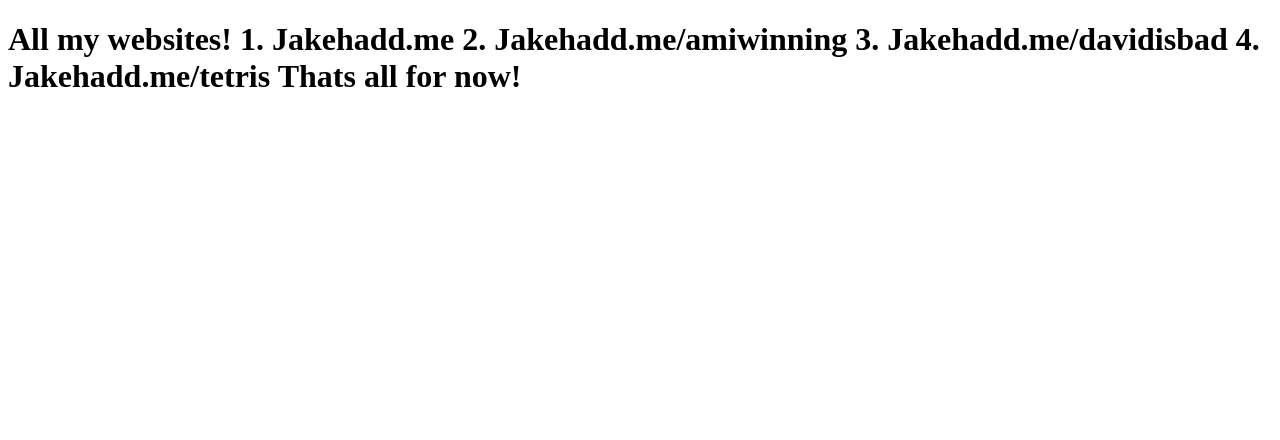
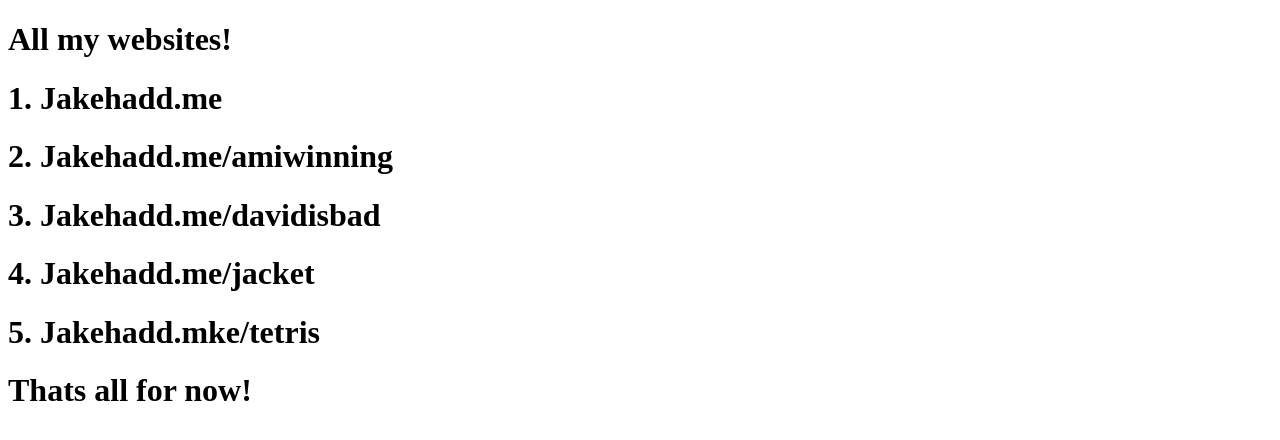
Before and after one commit to Jacob-Haddad/allwebsites, a plain HTML site: page index.html in a window 1280 px wide. Drawn offline with Linux system fonts and the light colour scheme.

Commit message:
Update index.html

```diff
--- a/index.html
+++ b/index.html
@@ -2,10 +2,24 @@
 <html lang="en-us">
   <h1>
     All my websites!
-    1. Jakehadd.me
-    2. Jakehadd.me/amiwinning
-    3. Jakehadd.me/davidisbad
-    4. Jakehadd.me/tetris
-    Thats all for now!
-  </h1>
+    </h1>
+    <h1>
+      1. Jakehadd.me
+    </h1>
+    <h1>
+      2. Jakehadd.me/amiwinning
+    </h1>
+ <h1>
+   3. Jakehadd.me/davidisbad
+ </h1>
+ <h1>
+   4. Jakehadd.me/jacket
+ </h1>
+ <h1>
+   5. Jakehadd.mke/tetris
+ </h1>
+ <h1>
+   Thats all for now!
+ </h1>
+
 </html>
```
